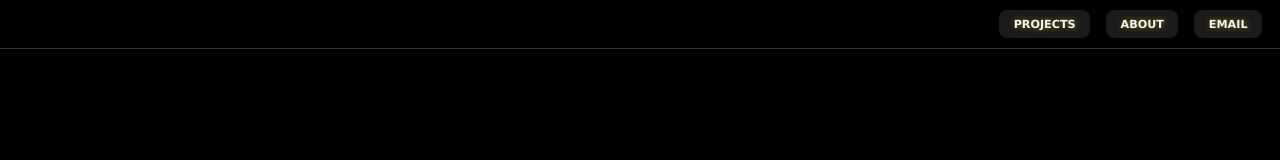
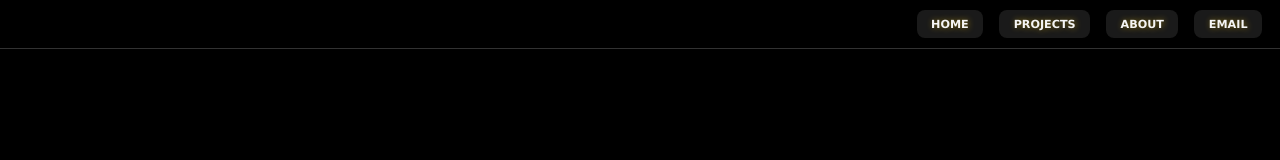
Before and after one commit to h-aburesha/my-next-website, a Next.js app: page /components/navbar in a window 1280 px wide. Shown: the top 160 px of the page. Built offline with nearby package versions, Linux system fonts and the light colour scheme.

Commit message:
Add home button to navbar

```diff
--- a/pages/components/navbar/index.tsx
+++ b/pages/components/navbar/index.tsx
@@ -1,9 +1,18 @@
 import React from "react";
 import Link from "next/link";
+import { useRouter } from "next/router";
 
 function Navbar() {
+    const router = useRouter();
+    const pathName = router.pathname;
+
     return (
         <div className="navigation-bar">
+            {pathName !== "/" && (
+                <Link href="/">
+                    <button>HOME</button>
+                </Link>
+            )}
             <Link href="/projects">
                 <button>PROJECTS</button>
             </Link>
```
